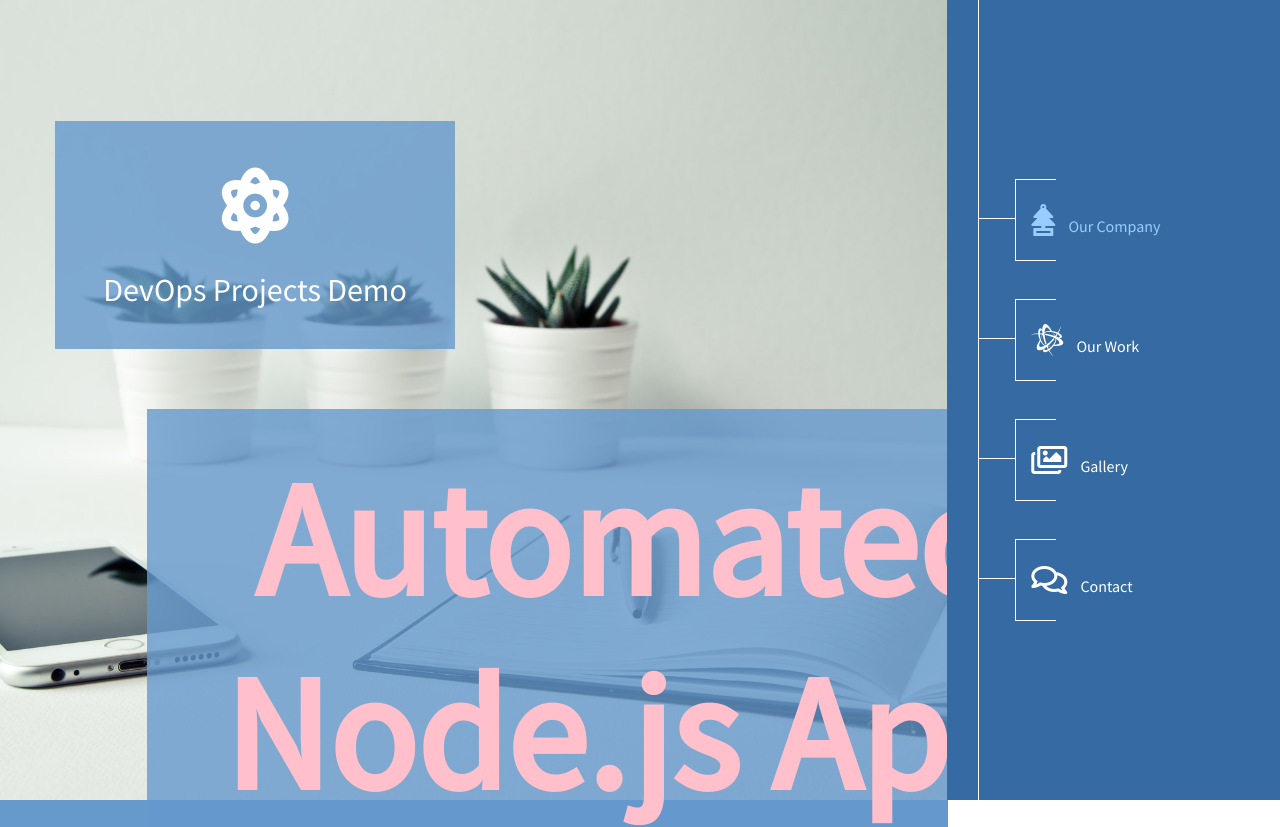
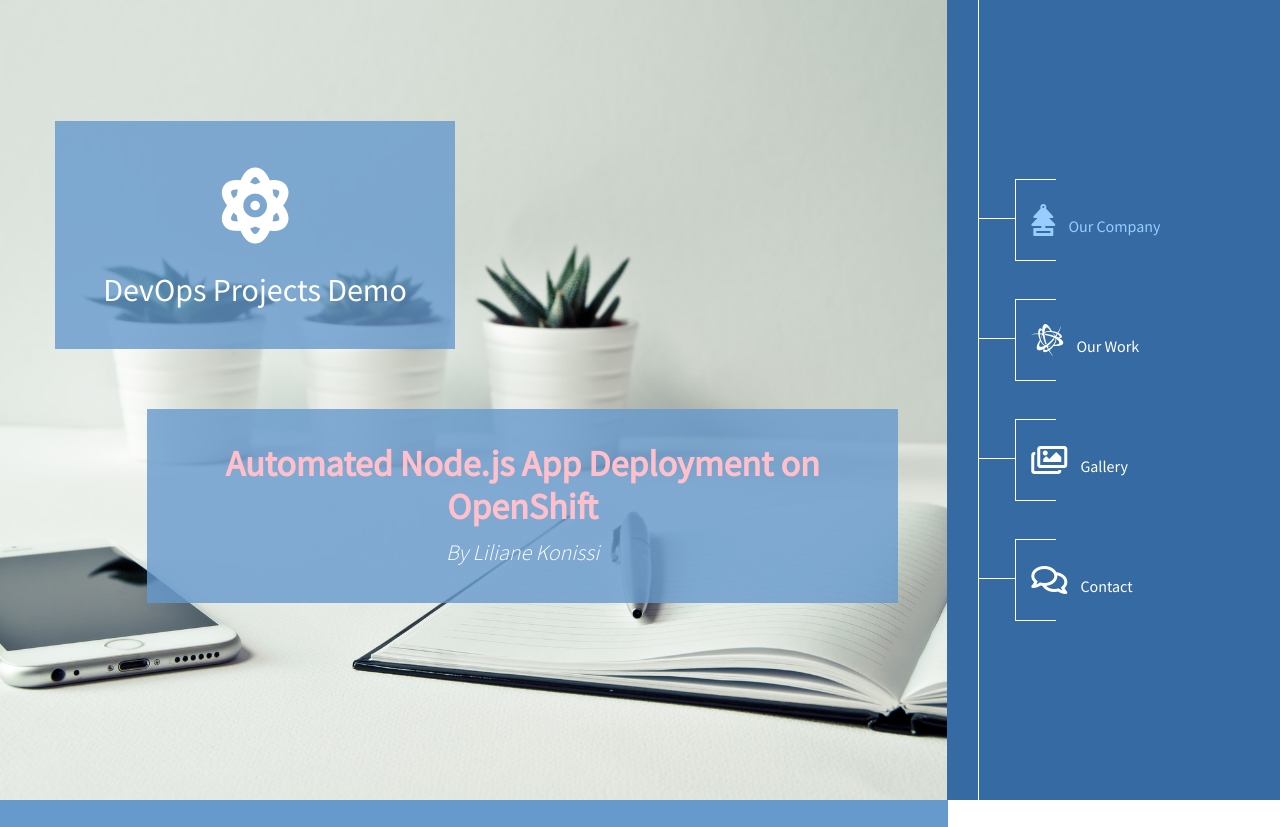
Before and after one commit to lily4499/demo-node-app, a website: page public/index.html in a window 1280 px wide. Shown: the top 827 px of the page. Drawn offline with Linux system fonts and the light colour scheme.

Commit message:
Update index.html

```diff
--- a/public/index.html
+++ b/public/index.html
@@ -57,7 +57,7 @@
                         <div class="bg-blue-transparent logo-fa"><span style="font-weight: bold;"><i class="fas fa-2x fa-atom"></i></span> DevOps Projects Demo</div>
                         <div class="bg-blue-transparent simple">
                          <!--   <h1 style="font-weight: bold; color: pink;">Automated Node.js App Deployment on OpenShift</h1> -->
-                            <h1 style="font-weight: bold; color: pink; font-size: 9em;">Automated Node.js App Deployment on OpenShift</h1>
+                            <h1 style="font-weight: bold; color: pink; font-size: 2em;">Automated Node.js App Deployment on OpenShift</h1>
                             <p> <i>By Liliane Konissi</i> </p>
                          <!--   <p>
                                 This project demonstrates a streamlined Node.js application, containerized with Docker and deployed on OpenShift using Source-to-Image (S2I). <br>
```
